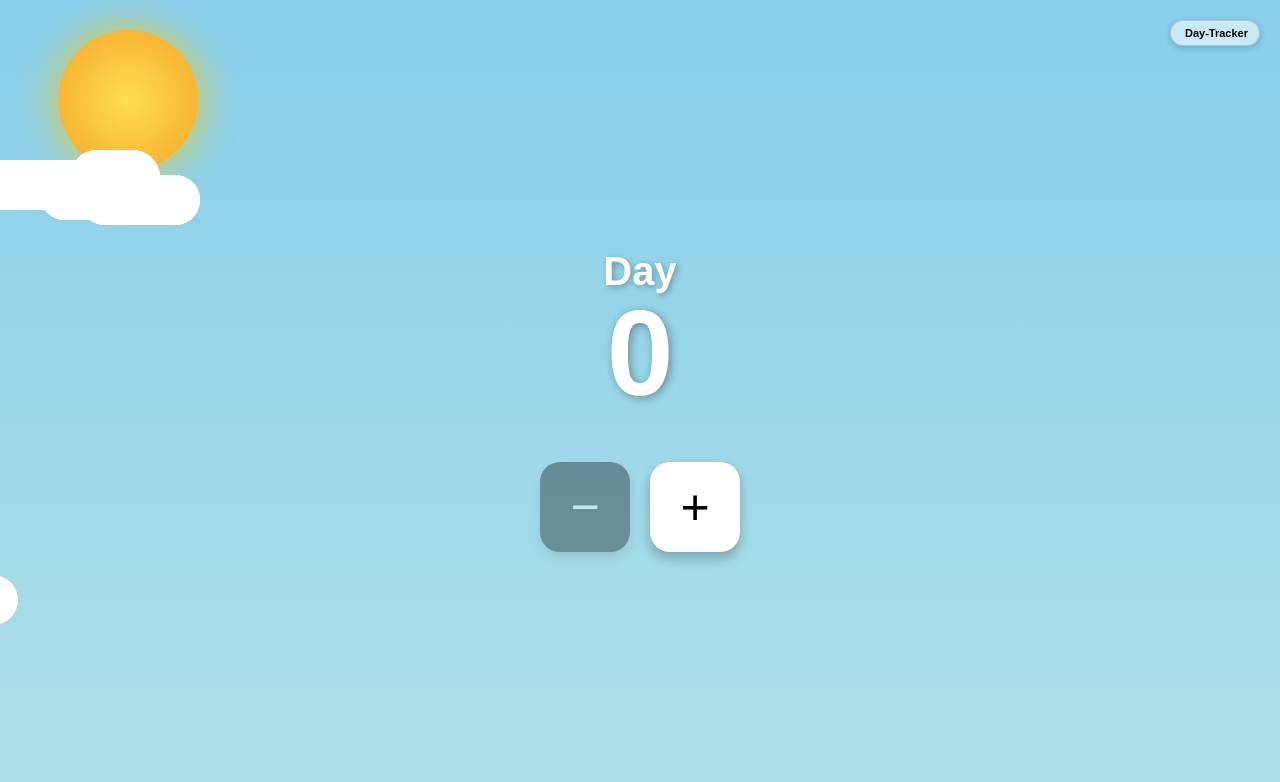
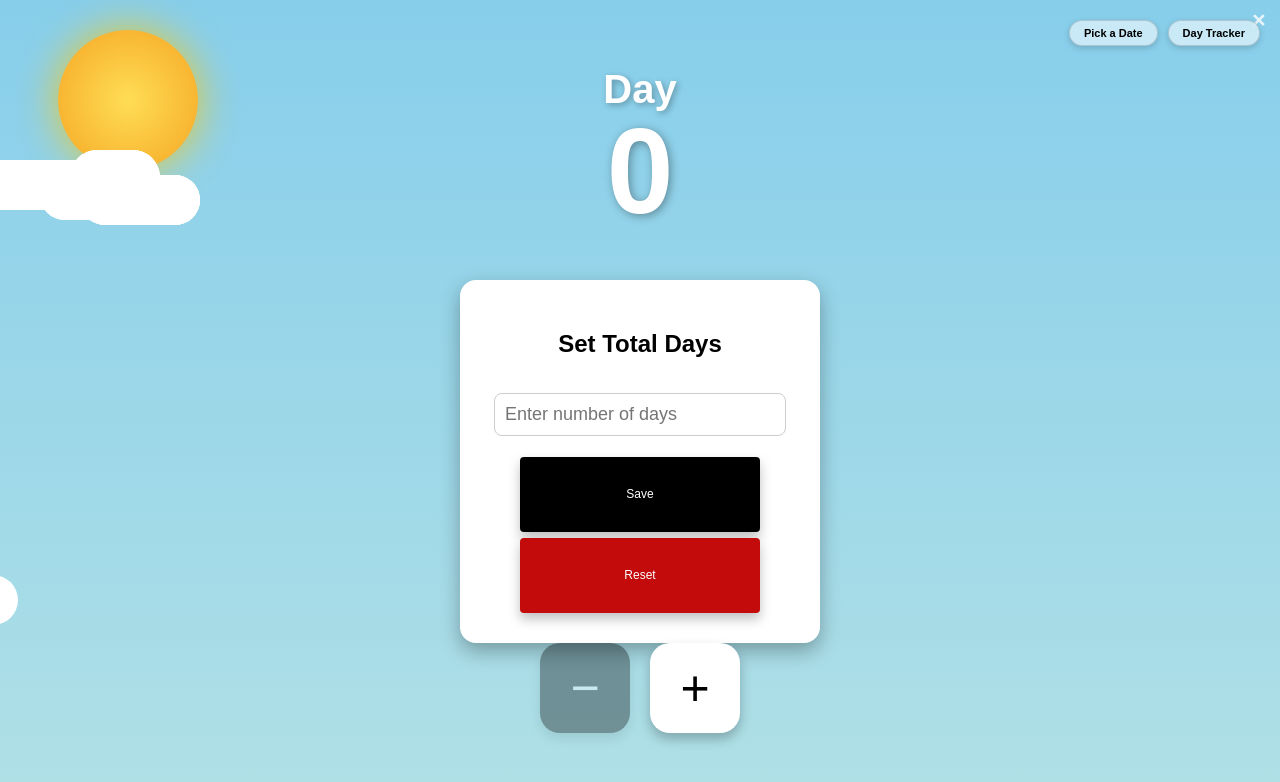
Before and after one commit to XZAHN/Day-Tracker, a website: page index.html in a window 1280 px wide. Drawn offline with Linux system fonts and the light colour scheme; no server answers.

Commit message:
Improved UI by removing redundant date picker button and streamlining the process of setting total days. Updated styles for better user experience.

```diff
--- a/index.html
+++ b/index.html
@@ -158,53 +158,50 @@
   text-shadow: 2px 2px 6px rgba(0,0,0,0.3);
     }
 
-    /* DAY TRACKER BUTTON */
-.day-tracker-btn {
-
-  height: auto;
-  width: 90px;
+    /* DAY TRACKER BUTTONS */
+.button-container {
   position: absolute;
   top: 20px;
   right: 20px;
+  display: flex;
+  gap: 10px;
+  z-index: 10;
+}
 
-  background: rgba(255, 255, 255, 0.55);
-  color: black;
-
-  padding: 6px 14px;        /* much smaller, cleaner */
+.tracker-btn {
+  height: auto;
+  width: auto;
+  padding: 6px 14px;
   font-size: 11px;
   font-weight: 700;
-
-  border-radius: 16px;       /* smaller pill */
+  border-radius: 16px;
   border: 1px solid rgba(0, 0, 0, 0.15);
-
   cursor: pointer;
   white-space: nowrap;
-
   backdrop-filter: blur(10px);
   -webkit-backdrop-filter: blur(10px);
-
   box-shadow: 0 2px 6px rgba(0,0,0,0.18);
-
   transition:
     transform 0.1s ease,
     box-shadow 0.2s ease,
     background 0.2s ease;
+  background: rgba(255, 255, 255, 0.55);
+  color: black;
 }
 
-.day-tracker-btn:hover {
+.tracker-btn:hover {
   background: rgba(255, 255, 255, 0.75);
   transform: translateY(-1px);
   box-shadow: 0 3px 10px rgba(0,0,0,0.25);
 }
 
-.day-tracker-btn:active {
+.tracker-btn:active {
   transform: translateY(1px);
   box-shadow: 0 1px 4px rgba(0,0,0,0.2);
 }
-
-
-
-/* MODAL OVERLAY */
+  transform: translateY(1px);
+  box-shadow: 0 1px 4px rgba(0,0,0,0.2);
+}
 
 .modal {
   display: none;
@@ -418,8 +415,11 @@ button:active {
   <div id="dayLabel">Day</div>
   <div id="count">0</div>
 
-  <!-- DAY TRACKER BUTTON -->
-  <button id="dayTrackerBtn" class="day-tracker-btn">Day-Tracker</button>
+  <!-- DAY TRACKER BUTTONS -->
+  <div class="button-container">
+    <button id="pickDateBtn" class="tracker-btn">Pick a Date</button>
+    <button id="dayTrackerBtn" class="tracker-btn">Day Tracker</button>
+  </div>
 
   <!-- MODAL OVERLAY -->
   <div id="dayTrackerModal" class="modal">
@@ -427,7 +427,6 @@ button:active {
     <div class="modal-close-x" id="modalCloseX">✕</div>
 
     <h2>Set Total Days</h2>
-    <button id="openDatePickerBtn">Pick a Date</button>
     <input type="number" id="totalDaysInput" placeholder="Enter number of days">
     <button id="saveDaysBtn" class="save-btn">Save</button>
     <button id="resetDaysBtn" class="reset-btn">Reset</button>
@@ -474,13 +473,27 @@ button:active {
 
 // DOM references
 const modal = document.getElementById("dayTrackerModal");
+const pickDateBtn = document.getElementById("pickDateBtn");
 const dayTrackerBtn = document.getElementById("dayTrackerBtn");
 const saveBtn = document.getElementById("saveDaysBtn");
 const closeModalBtn = document.getElementById("closeModalBtn");
 const totalDaysInput = document.getElementById("totalDaysInput");
 const counterDisplay = document.getElementById("count");
 
-// Open modal
+// Date picker references
+const datePickerModal = document.getElementById("datePickerModal");
+const overlay = document.getElementById("overlay");
+const closeDatePicker = document.getElementById("closeDatePicker");
+const useDateBtn = document.getElementById("useDateBtn");
+const targetDateInput = document.getElementById("targetDateInput");
+
+// Open date picker modal
+pickDateBtn.onclick = () => {
+  overlay.style.display = "block";
+  datePickerModal.style.display = "block";
+};
+
+// Open day tracker modal
 dayTrackerBtn.onclick = () => {
   modal.style.display = "flex";
 };
@@ -492,19 +505,7 @@ modalCloseX.onclick = () => {
   modal.style.display = "none";
 };
 
-
-
-//New date picker modal code
-const OpenDatePickerBtn = document.getElementById("openDatePickerBtn");
-const datePickerModal = document.getElementById("datePickerModal");
-const overlay = document.getElementById("overlay");
-const closeDatePicker = document.getElementById("closeDatePicker");
-
-openDatePickerBtn.onclick = () => {
-  overlay.style.display = "block";
-  datePickerModal.style.display = "block";
-};
-
+// Close date picker modal
 closeDatePicker.onclick = () => {
   overlay.style.display = "none";
   datePickerModal.style.display = "none";
@@ -552,9 +553,6 @@ saveBtn.onclick = () => {
 
 
   // Use selected date to calculate days
-const useDateBtn = document.getElementById("useDateBtn");
-const targetDateInput = document.getElementById("targetDateInput");
-
 useDateBtn.onclick = () => {
   const targetDate = new Date(targetDateInput.value);
   const today = new Date();
```
